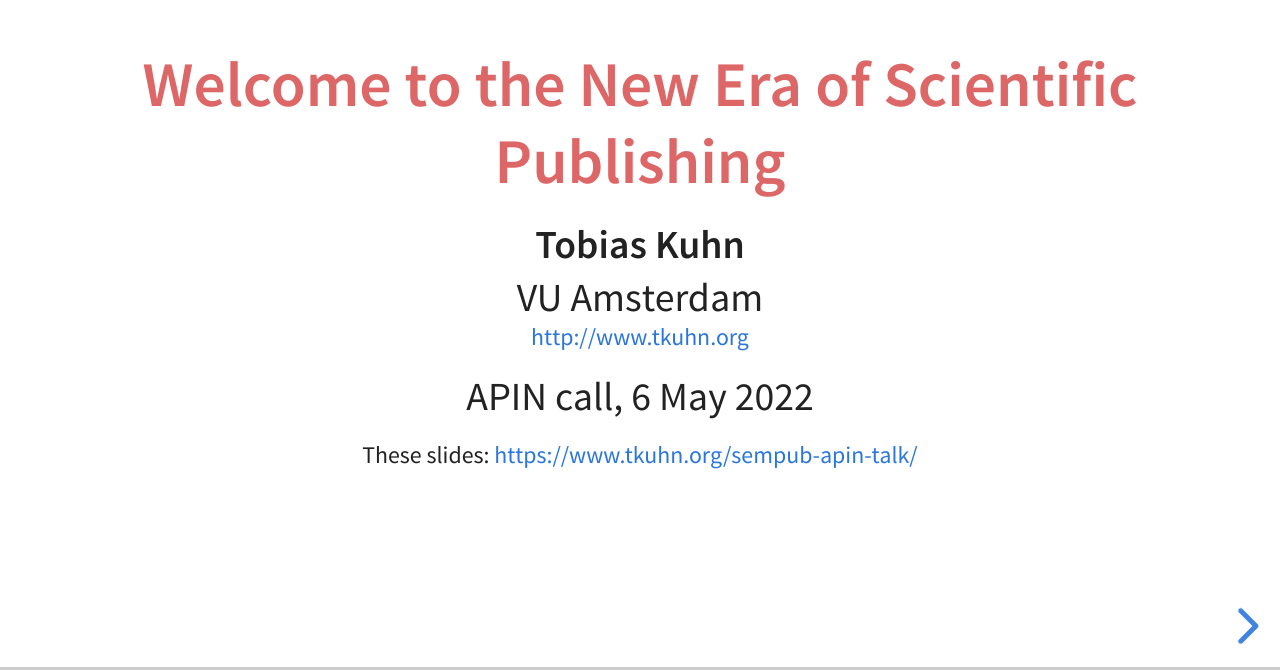
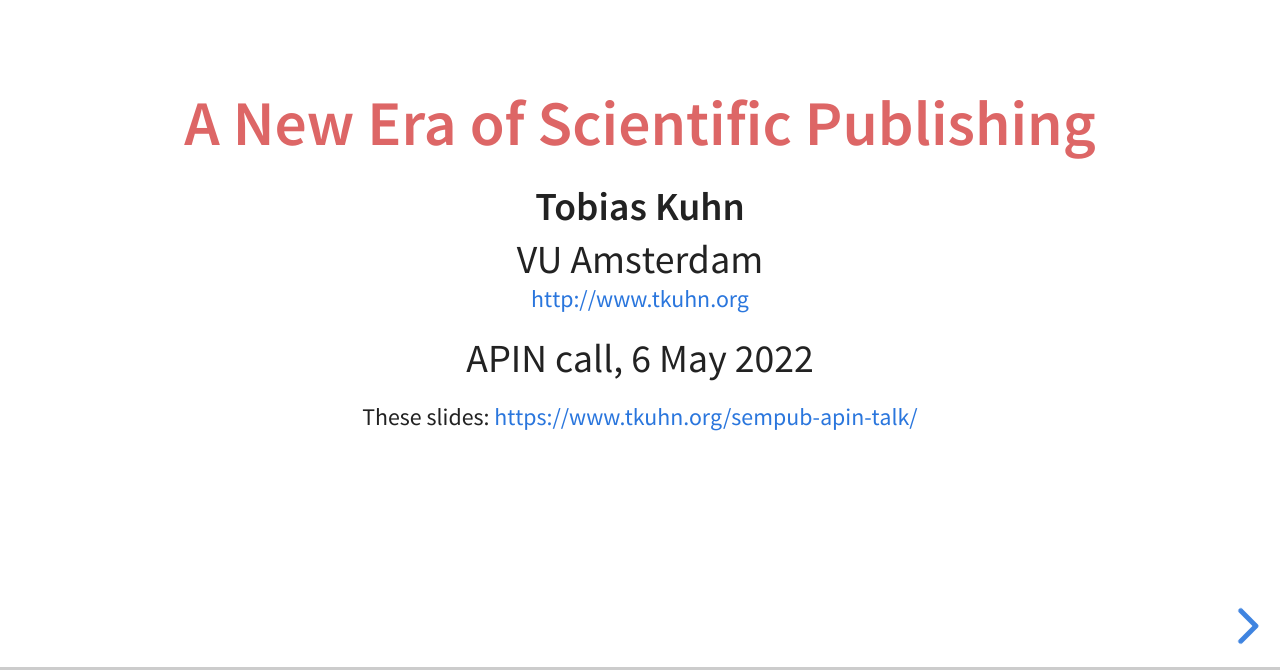
Before and after one commit to tkuhn/sempub-apin-talk, a plain HTML site: page index.html in a window 1280 px wide. Shown: the part 130-800 px from the top of the page. Drawn offline with Linux system fonts and the light colour scheme.

Commit message:
Update slides

```diff
--- a/index.html
+++ b/index.html
@@ -1,7 +1,7 @@
 <html>
 <head>
 <meta charset="utf-8">
-<title>Welcome to the New Era of Scientific Publishing</title>
+<title>A New Era of Scientific Publishing</title>
 <link rel="stylesheet" href="dist/reset.css">
 <link rel="stylesheet" href="dist/reveal.css">
 <link rel="stylesheet" href="dist/theme/whitex.css">
@@ -22,7 +22,7 @@
 <div class="slides">
 
 <section>
-<h2><span class="cem">Welcome to the New Era of Scientific Publishing</span></h2>
+<h2><span class="cem">A New Era of Scientific Publishing</span></h2>
 <p>
 <strong>Tobias Kuhn</strong><br>
 VU Amsterdam
@@ -227,7 +227,7 @@ VU Amsterdam
 </section>
 
 <section>
-<h3><span class="cem">Welcome to the New Era of Scientific Publishing!</span><br/></h3>
+<h3><span class="cem">Thank you for your Attention!</span><br/></h3>
 <p style="font-size: 26pt">These slides: <a href="https://www.tkuhn.org/sempub-wai-talk/">https://www.tkuhn.org/sempub-apin-talk/</a></p>
 <p><strong>References/Links:</strong></p>
 <ul style="font-size: 26pt">
```
